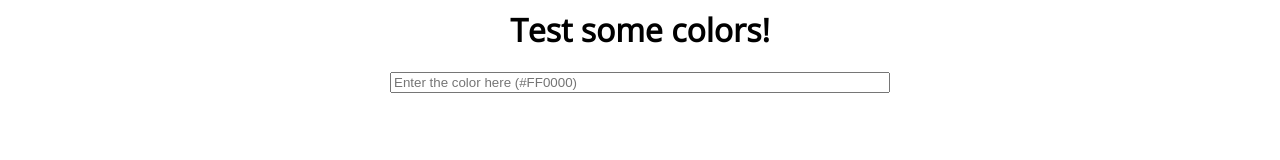
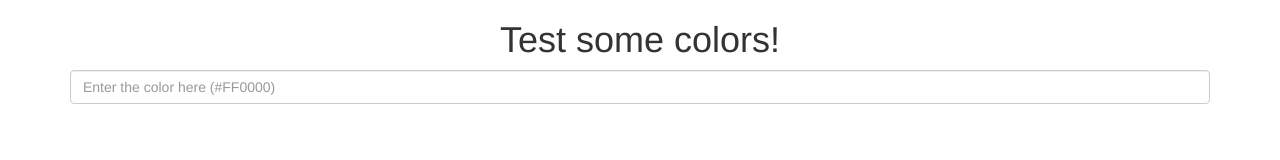
Before and after one commit to Slap07x/ColorTest, a plain HTML site: page index.html in a window 1280 px wide. Drawn offline with nearby package versions, Linux system fonts and the light colour scheme.

Commit message:
Added Bootstrap

```diff
--- a/index.html
+++ b/index.html
@@ -5,10 +5,18 @@
 	<script type="text/javascript" src="https://ajax.googleapis.com/ajax/libs/angularjs/1.3.15/angular.min.js"></script>
 	<link rel="stylesheet" type="text/css" href="main.css">
 	<link href='http://fonts.googleapis.com/css?family=Open+Sans' rel='stylesheet' type='text/css'>
+	<link rel="stylesheet" href="https://maxcdn.bootstrapcdn.com/bootstrap/3.3.4/css/bootstrap.min.css">
 </head>
 <body style="background-color: {{customColor}};">
-	<h1>Test some colors!</h1>
-	<input type="text" ng-model="customColor" placeholder="Enter the color here (#FF0000)">
-	<h1>{{customColor}}</h1>
+	<div class="container">
+		<h1>Test some colors!</h1>
+		<form>
+  			<div class="form-group">
+    			<input type="text" class="form-control" id="exampleInputEmail1" placeholder="Enter the color here (#FF0000)" ng-model="customColor">
+  			</div>
+  		</form>
+  		<h1>{{customColor}}</h1>
+  	</div>
+
 </body>
 </html>
```
